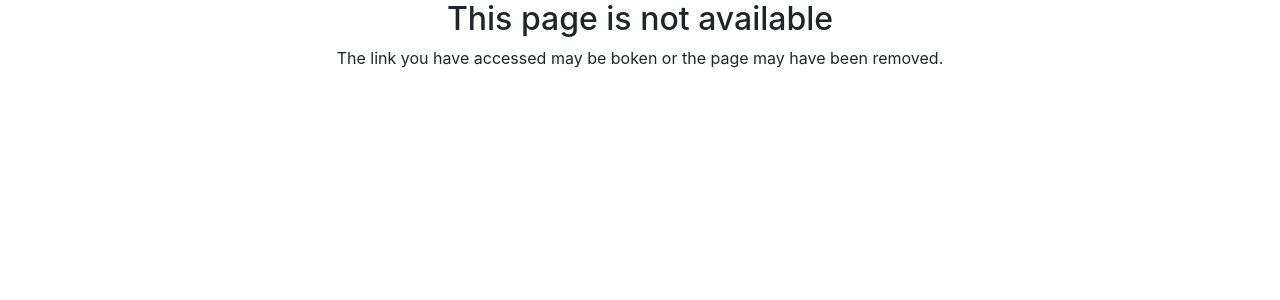
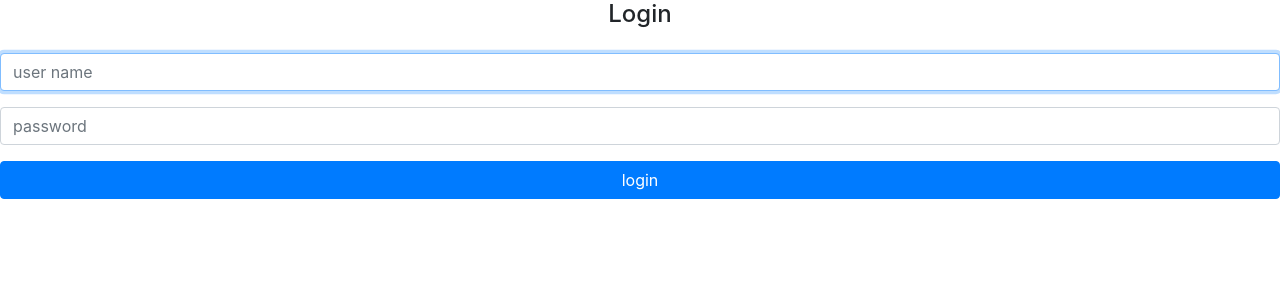
Before and after one commit to muriloargol0/CursoAngularAlura, an Angular app in the folder alurapic/: page / in a window 1280 px wide. Shown: the top 300 px of the page. Built offline with nearby package versions, Linux system fonts and the light colour scheme.

Commit message:
curso parte 2

```diff
--- a/alurapic/src/app/app-routing.module.ts
+++ b/alurapic/src/app/app-routing.module.ts
@@ -1,3 +1,4 @@
+import { SignInComponent } from './home/signin/signin.component';
 import { PhotoListResolver } from './photos/photo-list/photo-list.resolver';
 import { Routes, RouterModule } from '@angular/router';
 import { NgModule } from '@angular/core';
@@ -7,6 +8,7 @@
 import { NotFoundComponent } from './errors/not-found/not-found.component';
 
 const routes: Routes = [
+    { path: '', component: SignInComponent},
     { path: 'user/:userName',
       component: PhotoListComponent,
       resolve: {
--- /dev/null
+++ b/alurapic/src/app/home/signin/signin.component.html
@@ -0,0 +1,23 @@
+<h4 class="text-center">Login</h4>
+
+<form [formGroup]="loginForm" class="form mt-4">
+  <div class="form-group">
+    <input
+      formControlName="userName"
+      class="form-control"
+      placeholder="user name"
+      autofocus
+    />
+  </div>
+
+  <div class="form-group">
+    <input
+      formControlName="password"
+      type="password"
+      class="form-control"
+      placeholder="password"
+    />
+  </div>
+
+  <button class="btn btn-primary btn-block">login</button>
+</form>
--- /dev/null
+++ b/alurapic/src/app/home/signin/signin.component.ts
@@ -0,0 +1,20 @@
+import { Component, OnInit } from '@angular/core';
+import { FormBuilder, FormGroup } from '@angular/forms';
+
+@Component({
+    templateUrl: './signin.component.html'
+})
+
+export class SignInComponent implements OnInit{
+
+    loginForm: FormGroup;
+
+    constructor(private formBuilder: FormBuilder){}
+
+    ngOnInit(): void {
+        this.loginForm = this.formBuilder.group({
+            userName: [''],
+            password: ['']
+        });
+    }
+}
```
Also changed, not shown: alurapic/src/app/app.module.ts (+4 -3 lines), alurapic/src/app/home/home.module.ts (added, +12 -0 lines), 1 other file (tests, documents, lock files or other folders).
